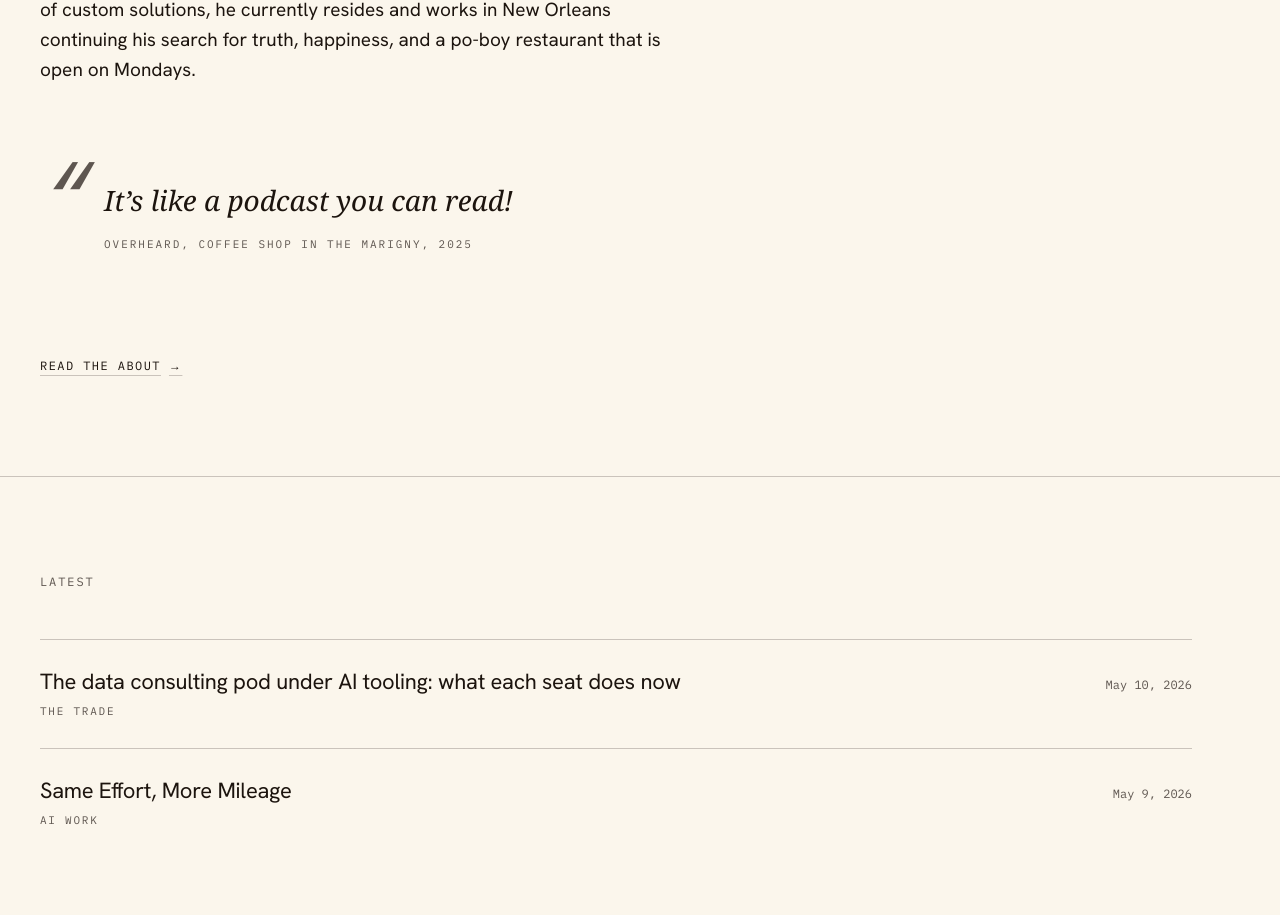
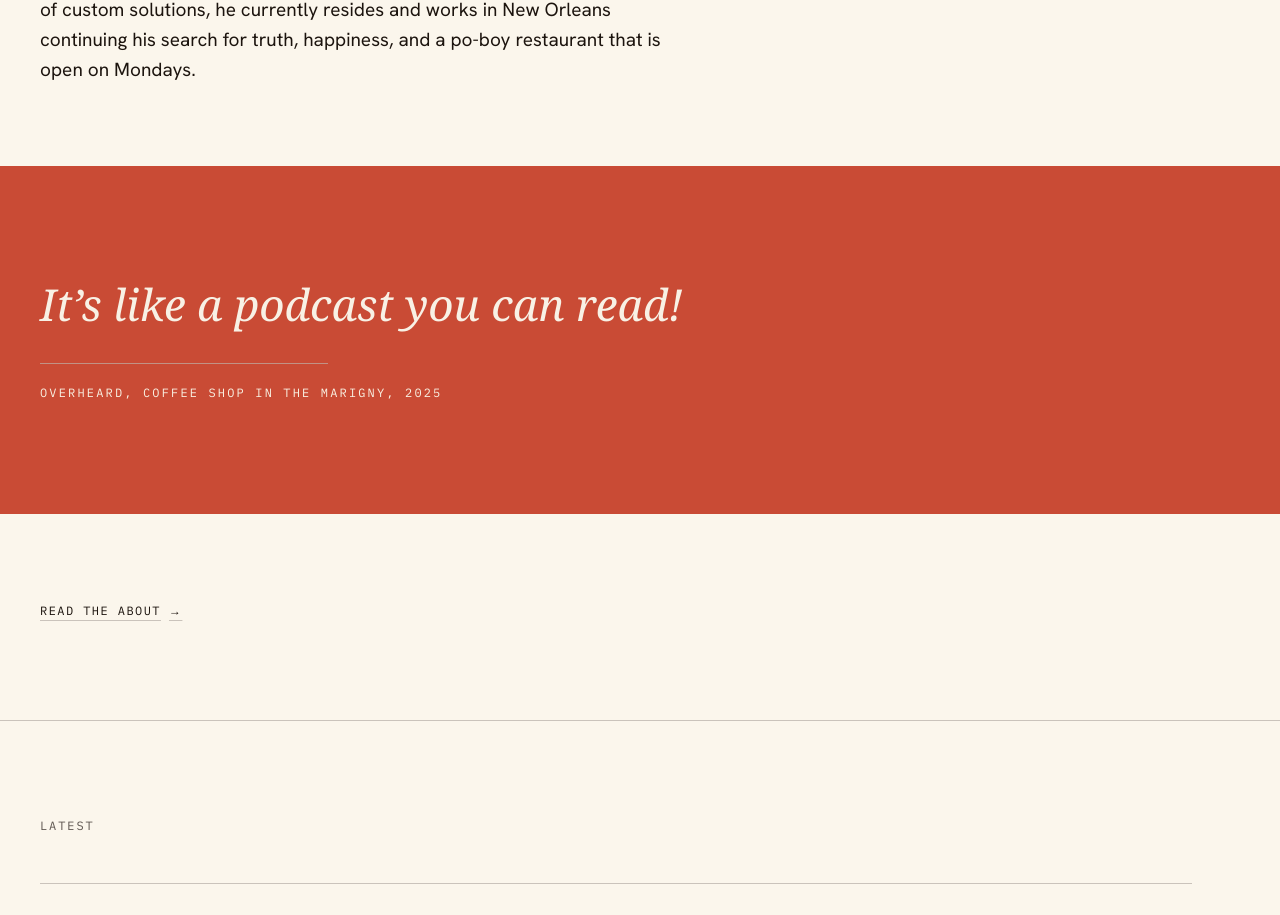
Before and after one commit to jratte-dev/typecastdata-ai, a Next.js app: page / in a window 1280 px wide. Shown: the part 969-1884 px from the top of the page. Built offline with nearby package versions, Linux system fonts and the light colour scheme; no server answers.

Commit message:
Restyle BioStrip pull quote as full-bleed brick band (#15)

```diff
--- a/src/app/page.tsx
+++ b/src/app/page.tsx
@@ -25,7 +25,12 @@ export default function HomePage() {
       <Masthead latest={latest} />
 
       <main id="main">
-        <BioStrip />
+        <BioIntro />
+        <BrickPullQuote
+          quote="It’s like a podcast you can read!"
+          attribution="Overheard, coffee shop in the Marigny, 2025"
+        />
+        <BioOutro />
         <LatestPosts articles={recent} />
         <ArchiveLink />
       </main>
@@ -173,11 +178,11 @@ function CtaLink({
  * Bio strip — quietly factual, photo placeholder until supplied
  * -------------------------------------------------------------- */
 
-function BioStrip() {
+function BioIntro() {
   return (
     <section
       aria-labelledby="bio-heading"
-      className="px-6 sm:px-10 max-w-[88rem] mx-auto pt-20 sm:pt-28 pb-16 sm:pb-24"
+      className="px-6 sm:px-10 max-w-[88rem] mx-auto pt-20 sm:pt-28 pb-16 sm:pb-20"
     >
       <h2
         id="bio-heading"
@@ -186,8 +191,7 @@ function BioStrip() {
         Who
       </h2>
 
-      <div className="space-y-6 text-[18px] sm:text-[19px] leading-[1.6] max-w-[60ch]">
-        <p>
+      <p className="text-[18px] sm:text-[19px] leading-[1.6] max-w-[60ch]">
         John has spent the last 20 years building data and analytics
         solutions, including some of the most elaborate data
         visualizations ever exported to Excel. With a new focus on
@@ -196,24 +200,55 @@ function BioStrip() {
         continuing his search for truth, happiness, and a po-boy
         restaurant that is open on Mondays.
       </p>
-        <figure className="relative my-16 sm:my-24 pl-12 sm:pl-16">
-          <span
+    </section>
+  );
+}
+
+function BrickPullQuote({
+  quote,
+  attribution,
+}: {
+  quote: string;
+  attribution: string;
+}) {
+  return (
+    <section
+      aria-label="Pull quote"
+      className="bg-[color:var(--brick-band)] text-[color:var(--paper-on-brick)]"
+    >
+      <div className="mx-auto max-w-[88rem] px-6 sm:px-10 py-20 sm:py-28">
+        <figure className="max-w-[52rem]">
+          <blockquote
+            className="
+              font-serif italic
+              text-[clamp(1.75rem,4vw,2.75rem)] leading-[1.2]
+              text-[color:var(--paper-on-brick)]
+            "
+          >
+            {quote}
+          </blockquote>
+          <div
             aria-hidden
-            className="absolute left-0 top-[-0.35em] text-[5rem] sm:text-[6rem] leading-none italic text-[color:var(--ink-muted)] select-none"
-          >
-            &ldquo;
-          </span>
-          <blockquote className="font-serif italic text-[24px] sm:text-[28px] leading-[1.35] text-[color:var(--ink)]">
-            It&rsquo;s like a podcast you can read!
-          </blockquote>
-          <figcaption className="mt-4 font-mono text-[11px] uppercase tracking-[0.18em] text-[color:var(--ink-muted)]">
-            Overheard, coffee shop in the Marigny, 2025
+            className="mt-8 h-px bg-[color:var(--hairline-on-brick)] max-w-[18rem]"
+          />
+          <figcaption className="mt-5 font-mono text-[11px] sm:text-[12px] uppercase tracking-[0.18em] text-[color:var(--paper-on-brick-muted)]">
+            {attribution}
           </figcaption>
         </figure>
-        <p>
+      </div>
+    </section>
+  );
+}
+
+function BioOutro() {
+  return (
+    <section
+      aria-label="About link"
+      className="px-6 sm:px-10 max-w-[88rem] mx-auto pt-16 sm:pt-20 pb-20 sm:pb-24"
+    >
+      <p className="max-w-[60ch] text-[18px] sm:text-[19px] leading-[1.6]">
         <CtaLink href="/about">Read the about</CtaLink>
       </p>
-      </div>
     </section>
   );
 }
```
Lines whose indentation alone changed are shown as unchanged.
